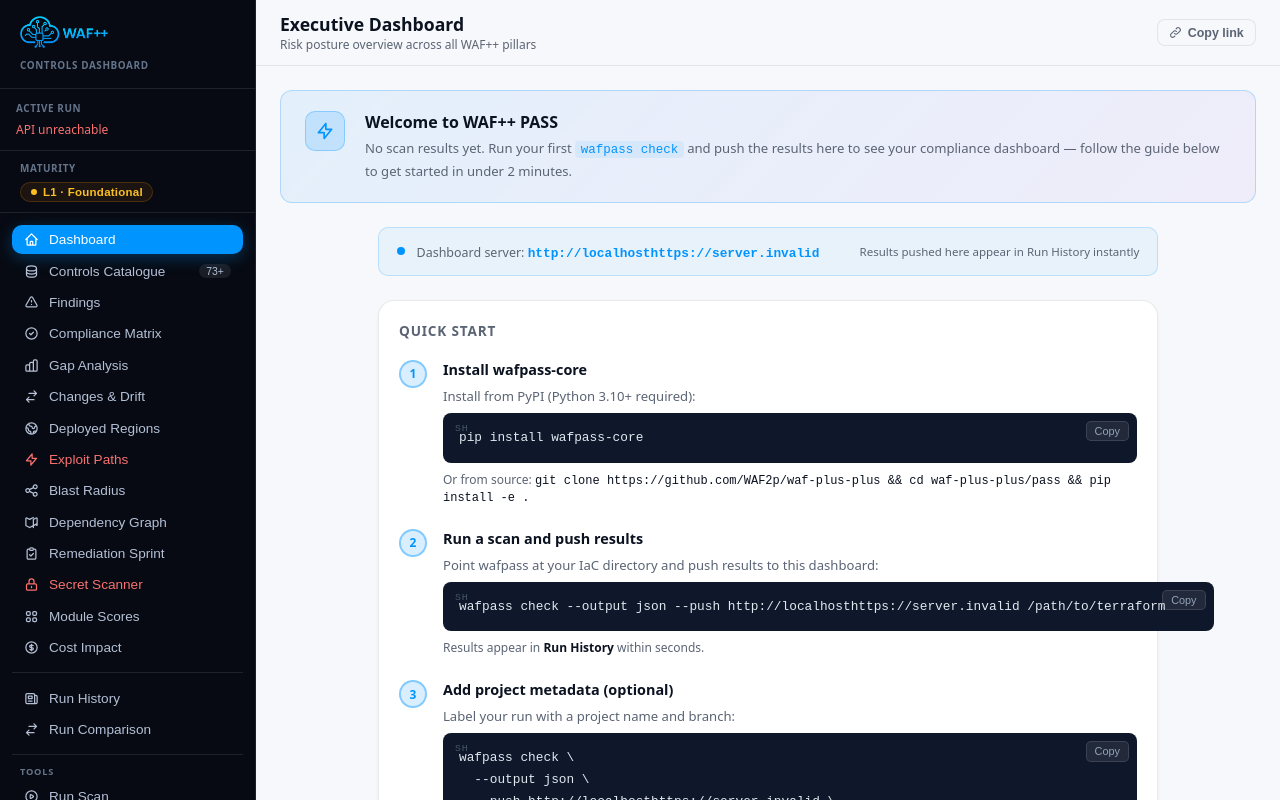
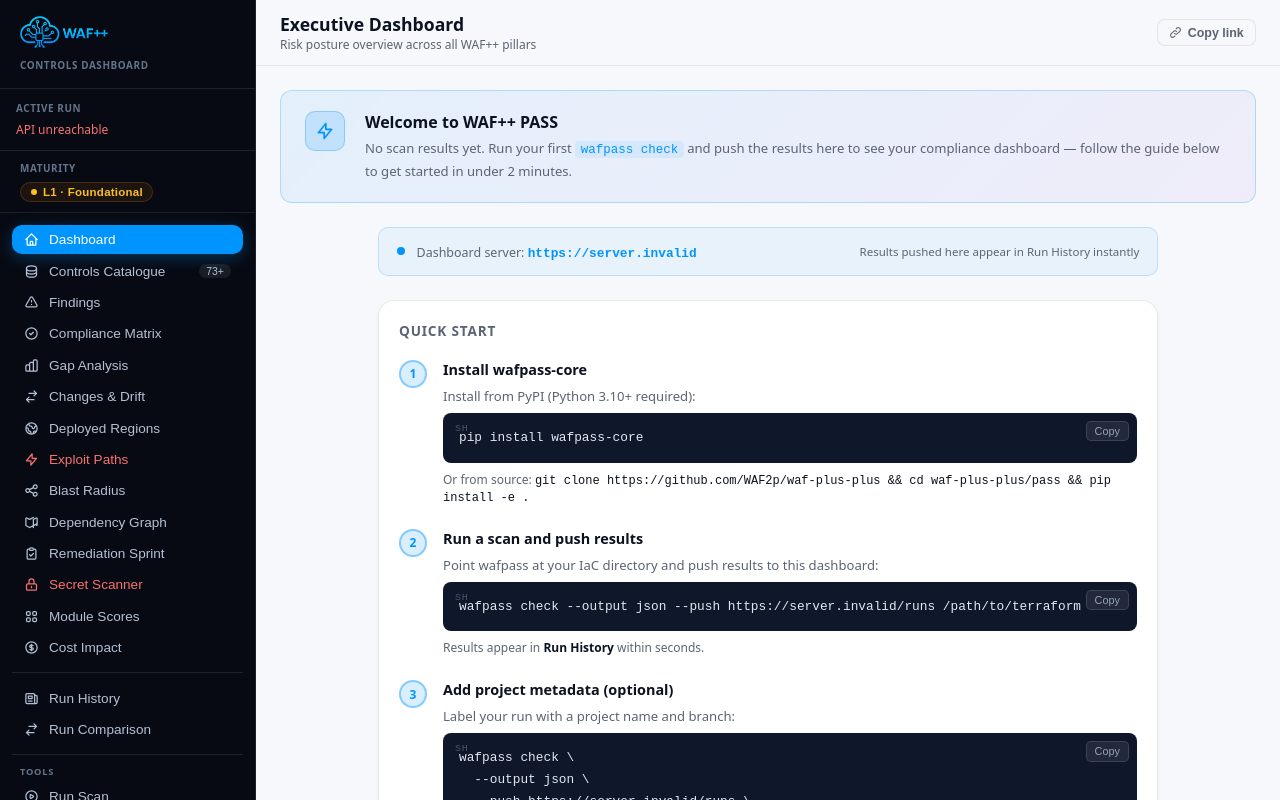
Before and after one commit to WAF2p/wafpass-dashboard, a React (Vite) app: page /#/dashboard in a window 1280 px wide. Built offline with nearby package versions, Linux system fonts and the light colour scheme; no server answers.

Commit message:
fix issue https://github.com/WAF2p/wafpass-dashboard/issues/3

```diff
--- a/src/pages/RunScanPage.tsx
+++ b/src/pages/RunScanPage.tsx
@@ -1,6 +1,10 @@
 import { useState } from 'react'
+import { getApiBase } from '../api'
 
-const API_BASE = (import.meta.env.VITE_API_URL as string | undefined) ?? ''
+function getServerUrl(): string {
+  const base = getApiBase().trim().replace(/\/$/, '')
+  return base || 'http://localhost:8000'
+}
 
 function CopyBlock({ code, lang = '' }: { code: string; lang?: string }) {
   const [copied, setCopied] = useState(false)
@@ -50,7 +54,7 @@
 }
 
 export default function RunScanPage() {
-  const serverUrl = `${window.location.origin}${API_BASE}`
+  const serverUrl = getServerUrl()
 
   const [path, setPath] = useState('/path/to/terraform')
   const [iac, setIac] = useState('terraform')
@@ -60,7 +64,7 @@
   const pushCmd = [
     'wafpass check \\',
     '  --output json \\',
-    `  --push ${serverUrl} \\`,
+    `  --push ${serverUrl}/runs \\`,
     ...(project ? [`  --project "${project}" \\`] : []),
     ...(iac !== 'terraform' ? [`  --iac ${iac} \\`] : []),
     ...(planFile ? [`  --plan-file ${planFile} \\`] : []),
@@ -108,7 +112,7 @@
             <div style={{ fontSize: '0.82rem', color: 'var(--muted)', marginBottom: '0.4rem' }}>
               Point wafpass at your IaC directory and push results to this dashboard:
             </div>
-            <CopyBlock code={`wafpass check --output json --push ${serverUrl} /path/to/terraform`} lang="sh"/>
+            <CopyBlock code={`wafpass check --output json --push ${serverUrl}/runs /path/to/terraform`} lang="sh"/>
             <div style={{ fontSize: '0.75rem', color: 'var(--muted)', marginTop: '0.5rem' }}>
               Results appear in <strong style={{ color: 'var(--text)' }}>Run History</strong> within seconds.
             </div>
@@ -120,7 +124,7 @@
             </div>
             <CopyBlock code={`wafpass check \\
   --output json \\
-  --push ${serverUrl} \\
+  --push ${serverUrl}/runs \\
   --project "my-service" \\
   --branch main \\
   /path/to/terraform`} lang="sh"/>
@@ -132,7 +136,7 @@
     pip install wafpass-core
     wafpass check \\
       --output json \\
-      --push ${serverUrl} \\
+      --push ${serverUrl}/runs \\
       --project "\${{ github.repository }}" \\
       --branch "\${{ github.ref_name }}" \\
       ./terraform`}/>
@@ -236,7 +240,7 @@
         </h2>
         <div style={{ display: 'grid', gridTemplateColumns: '1fr 2fr', gap: '0.4rem 1rem', fontSize: '0.8rem' }}>
           {[
-            ['--push URL',           'POST results to dashboard server'],
+            ['--push URL',           'POST results to dashboard server — use the /runs endpoint (e.g. http://localhost:8000/runs)'],
             ['--output json',        'Required for --push; outputs structured JSON'],
             ['--project NAME',       'Label this run (shows in sidebar dropdown)'],
             ['--branch NAME',        'Git branch name for the run'],
--- a/src/pages/RunsListPage.tsx
+++ b/src/pages/RunsListPage.tsx
@@ -398,7 +398,7 @@
   if (runs.length === 0) {
     return (
       <div className="card" style={{ textAlign: 'center', padding: '3rem', color: 'var(--muted)' }}>
-        No runs yet. Run <code>wafpass check --push http://localhost:8000</code> to record your first scan.
+        No runs yet. Run <code>wafpass check --push http://localhost:8000/runs</code> to record your first scan.
       </div>
     )
   }
--- a/src/pages/SettingsPage.tsx
+++ b/src/pages/SettingsPage.tsx
@@ -719,7 +719,7 @@
                 </button>
               </div>
               <div style={{ marginTop: '0.3rem', fontSize: '0.71rem', color: 'var(--muted)' }}>
-                Leave empty to use the same origin as the dashboard. Takes effect immediately — no reload needed.
+                Enter the base URL only — no <code style={{ fontSize: '0.68rem' }}>/runs</code> suffix (e.g. <code style={{ fontSize: '0.68rem' }}>http://localhost:8000</code> when running locally). Leave empty to use the same origin as the dashboard. Takes effect immediately — no reload needed.
               </div>
             </div>
 
```
